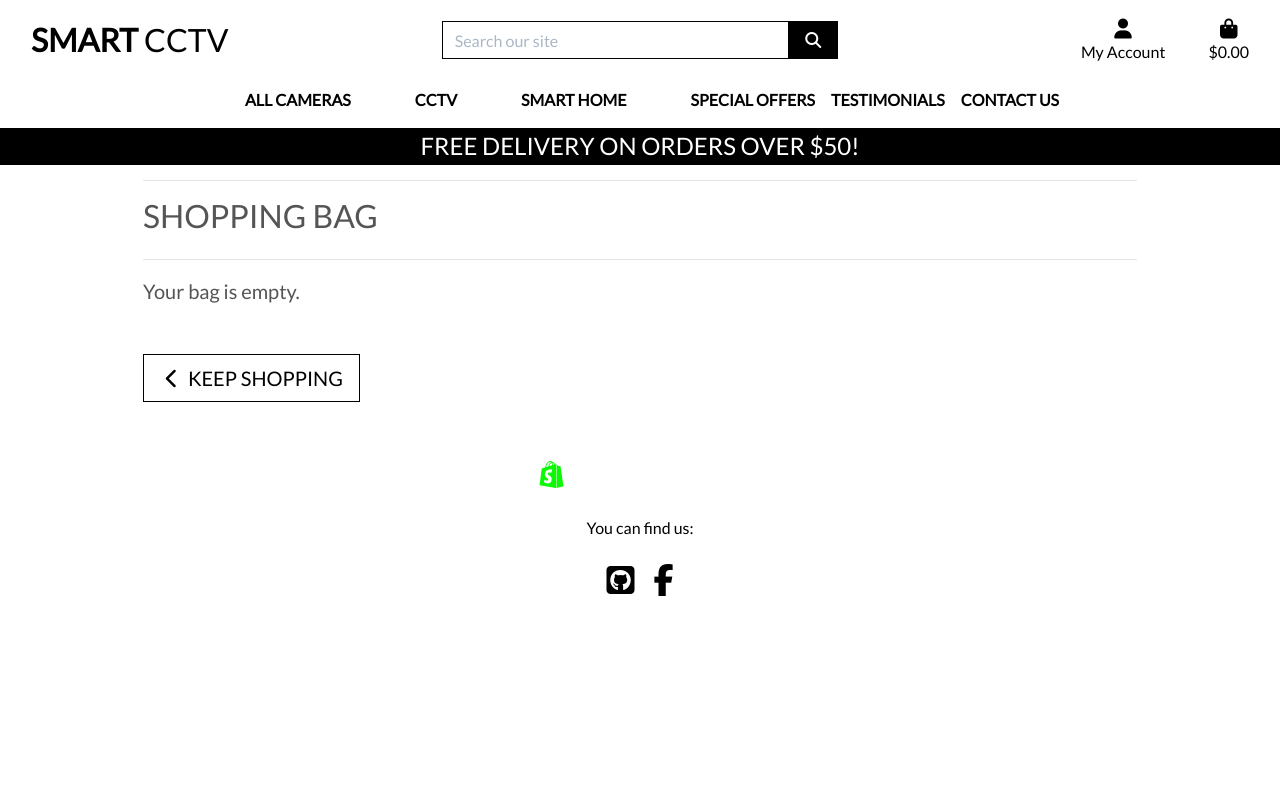
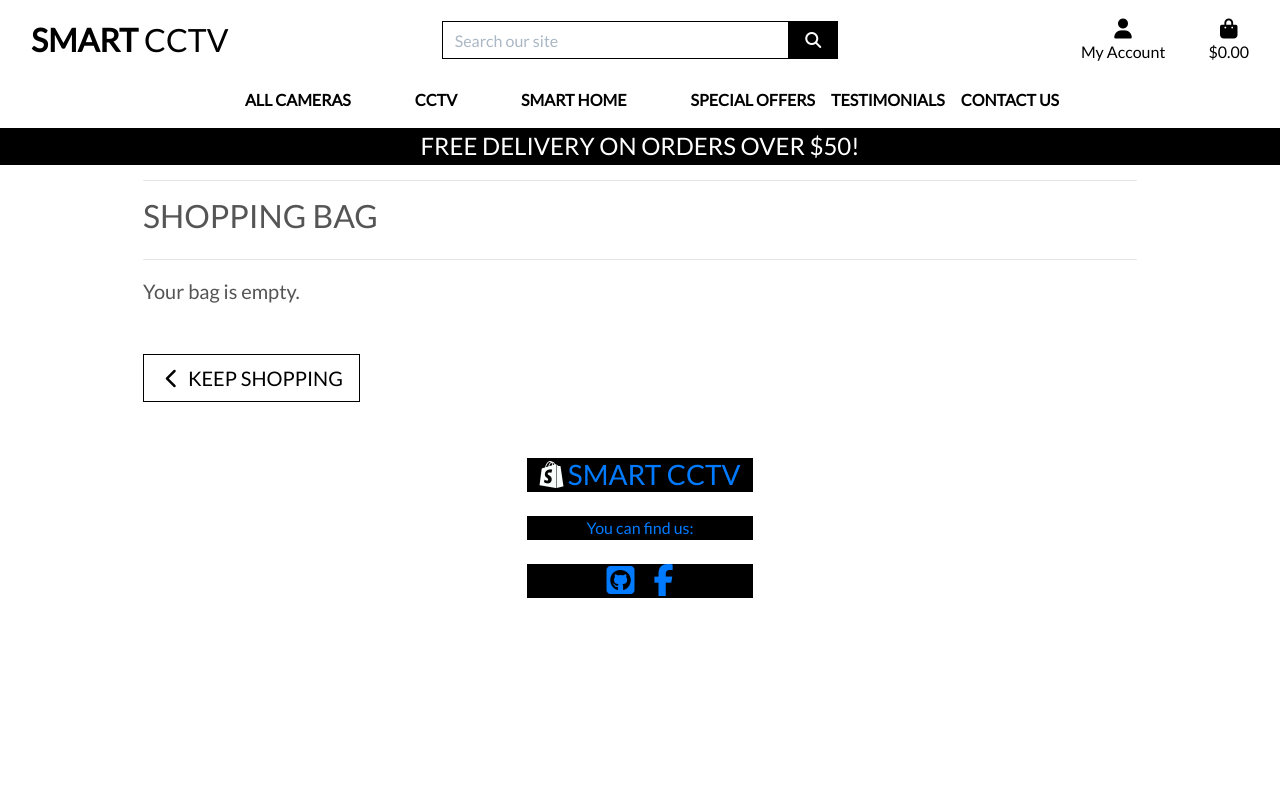
Before and after one commit to Zaurtime/smart_cctv, a Django app: page /bag/ in a window 1280 px wide. Run offline with Django 3.2, Linux system fonts and the light colour scheme; parts of the project's set-up code (start-up, migrations or seed data) failed here and were passed over; some libraries are stand-ins or nearby versions.

Commit message:
Style footer with bootstrap

```diff
--- a/templates/base.html
+++ b/templates/base.html
@@ -149,15 +149,16 @@
              <div class="row">
                   <div class="col-md-3 col-lg-4 col-xl-3 mx-auto mb-4">
                     <!-- Information: Name/Educational Notice -->
-                    <h3 class="fw-bold mb-4 text-white">
-                     <i class="fa-brands fa-shopify" style="color:#0cf804;"></i><span class="ml-1">SMART CCTV</span>
+                    <h3 class="fw-bold mb-4 bg-black text-primary">
+                     <i class="fa-brands fa-shopify" style="color:#f8fcfa;"></i><span class="ml-1">SMART CCTV</span>
                     </h3>
-                    <p class="fw-bold mb-4 text-blue">You can find us:</p>
+                    <p class="fw-bold mb-4 bg-black text-primary">You can find us:</p>
                     <!-- Socials -->
-                    <p class="fw-bold mb-4 text-">
+                    <p class="fw-bold mb-4 bg-black text-primary">
                       <a class="text-reset text-decoration-none fs-3 p-2" href="https://github.com/zaurtime" rel="noopener noreferrer nofollow"
-                        target="_blank"><i class="fa-brands fa-square-github fa-2x "></i><span
-                         class="sr-only">GitHub</span></a>
+                         target="_blank"><i class="fa-brands fa-square-github fa-2x "></i><span
+                         class="sr-only">GitHub</span>
+                     </a>
                       <a class="text-reset text-decoration-none fs-3 p-2"
                         href="" rel="noopener noreferrer nofollow"
                         target="_blank"><i class="fab fa-facebook-f fa-2x "></i><span
```
